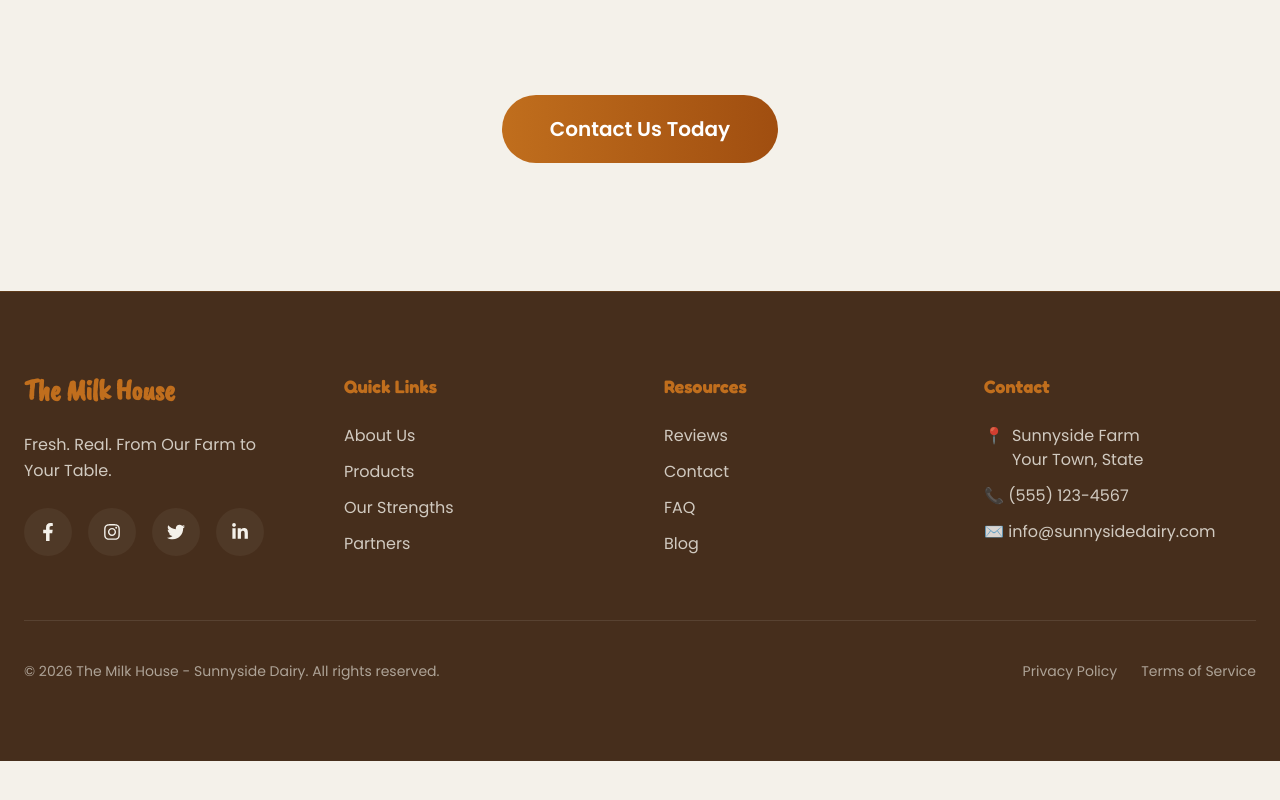
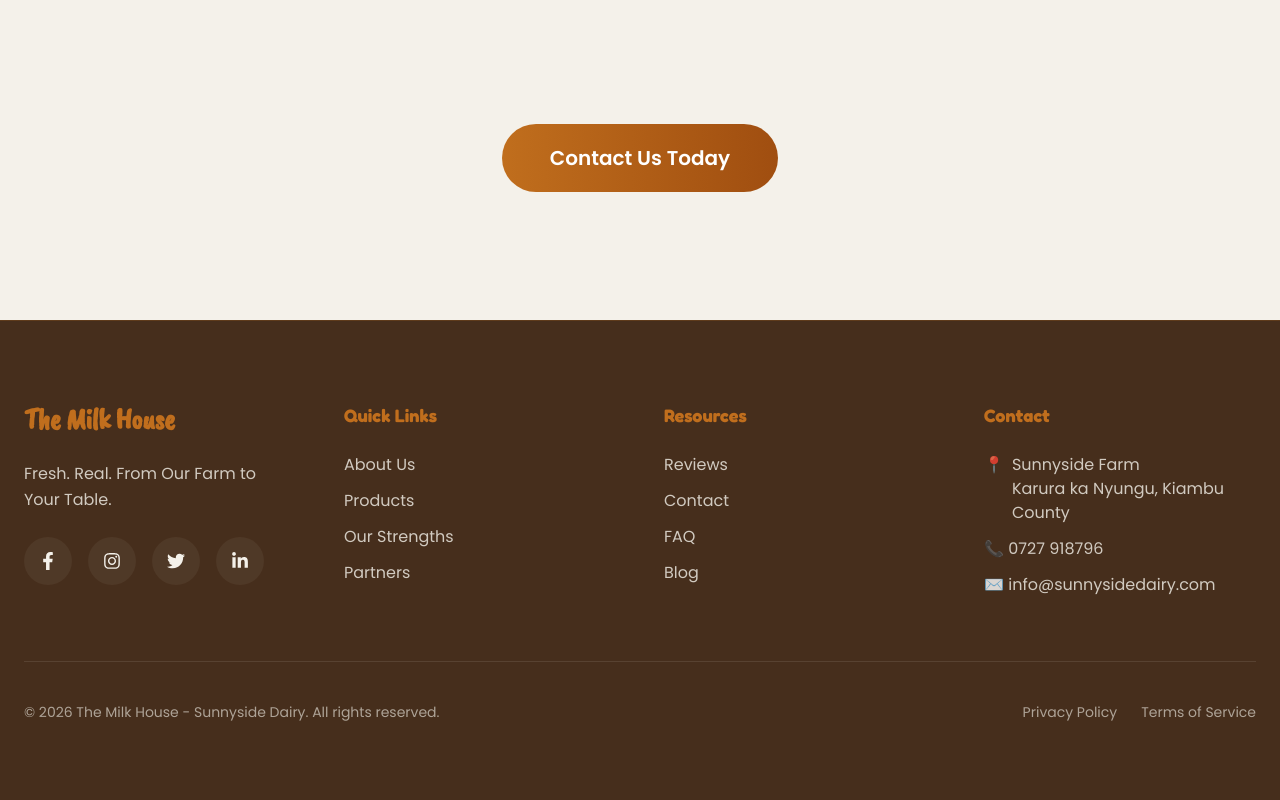
Before and after one commit to Maverick-0508/symmetrical-bassoon, a Next.js app: page / in a window 1280 px wide. Shown: the part 5710-6510 px from the top of the page. Before the commit the page ends 6471 px from the top, so only its background shows below. Built offline with nearby package versions, Linux system fonts and the light colour scheme.

Commit message:
fix: update contact information for Sunnyside Farm

```diff
--- a/src/app/page.tsx
+++ b/src/app/page.tsx
@@ -553,12 +553,12 @@ export default function Home() {
             <div className="contact-card bg-white rounded-3xl p-10 border border-primary-brown/10 hover:border-primary-amber/50 transition-all duration-500 hover:-translate-y-2 shadow-lg hover:shadow-2xl">
               <div className="text-6xl mb-6">📍</div>
               <h3 className="font-bold font-header text-2xl mb-4 text-primary-amber">Location</h3>
-              <p className="text-primary-brown/70 text-lg leading-relaxed font-body">Sunnyside Farm<br />Your Town, State</p>
+              <p className="text-primary-brown/70 text-lg leading-relaxed font-body">Sunnyside Farm<br />Karura ka Nyungu, Kiambu County</p>
             </div>
             <div className="contact-card bg-white rounded-3xl p-10 border border-primary-brown/10 hover:border-primary-amber/50 transition-all duration-500 hover:-translate-y-2 shadow-lg hover:shadow-2xl">
               <div className="text-6xl mb-6">📞</div>
               <h3 className="font-bold font-header text-2xl mb-4 text-primary-amber">Phone</h3>
-              <p className="text-primary-brown/70 text-lg leading-relaxed font-body">(555) 123-4567</p>
+              <p className="text-primary-brown/70 text-lg leading-relaxed font-body">0727 918796</p>
             </div>
             <div className="contact-card bg-white rounded-3xl p-10 border border-primary-brown/10 hover:border-primary-amber/50 transition-all duration-500 hover:-translate-y-2 shadow-lg hover:shadow-2xl">
               <div className="text-6xl mb-6">✉️</div>
@@ -625,9 +625,9 @@ export default function Home() {
               <ul className="space-y-3 text-text-light/80 font-body">
                 <li className="flex items-start">
                   <span className="mr-2">📍</span>
-                  <span>Sunnyside Farm<br />Your Town, State</span>
+                  <span>Sunnyside Farm<br />Karura ka Nyungu, Kiambu County</span>
                 </li>
-                <li>📞 (555) 123-4567</li>
+                <li>📞 0727 918796</li>
                 <li>✉️ info@sunnysidedairy.com</li>
               </ul>
             </div>
```
